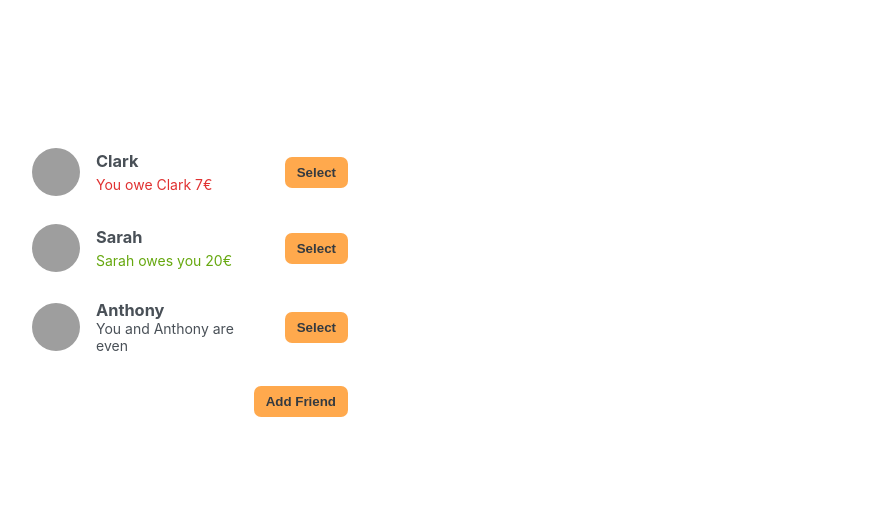
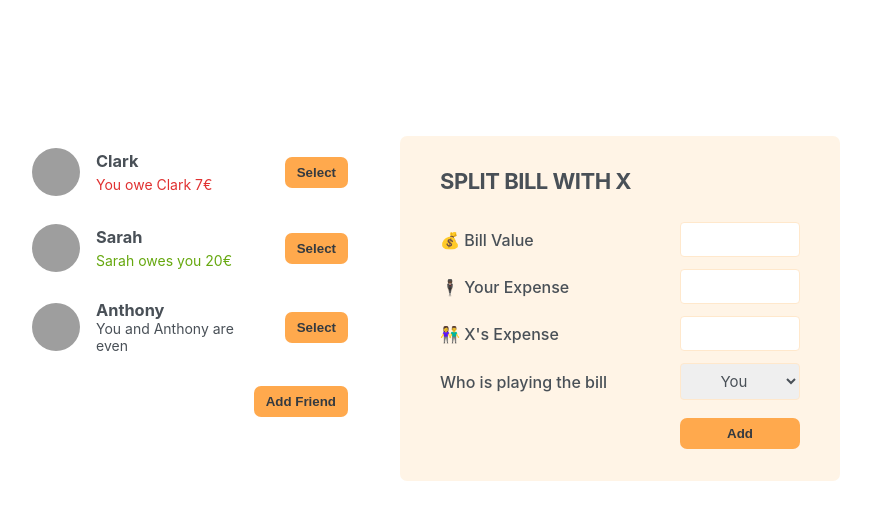
Before and after one commit to Hallowdread/bill-splitter, a React (Vite) app: page / in a window 1280 px wide. Shown: the top 520 px of the page, without its empty margins (210-1081 px from the left). Built offline with nearby package versions, Linux system fonts and the light colour scheme; grey boxes are pictures that could not be loaded.

Commit message:
added split bill form

```diff
--- a/src/App.jsx
+++ b/src/App.jsx
@@ -48,11 +48,39 @@ export default function App() {
     <div className="app">
       <div className="sidebar">
         <FriendList friends={friends} />
+
         {showAddFriend && <FormAddFriend onAddNewFriend={handleAddNewFriend} />}
+
         <Button onClick={handleShowAddFriend}>
           {showAddFriend ? "Close" : "Add Friend"}
         </Button>
       </div>
+      <FormSplitBill />
     </div>
   );
 }
+
+const FormSplitBill = () => {
+  return (
+    <form className="form-split-bill">
+      <h2>Split Bill With X</h2>
+
+      <label htmlFor="billValue">💰 Bill Value</label>
+      <input type="number" />
+
+      <label htmlFor="userExpense">🕴🏾 Your Expense</label>
+      <input type="number" />
+
+      <label htmlFor="friendExpense">👫 X's Expense</label>
+      <input type="number" />
+
+      <label>Who is playing the bill</label>
+      <select>
+        <option value="">You</option>
+        <option value="">X</option>
+      </select>
+
+      <Button>Add</Button>
+    </form>
+  );
+};
```
